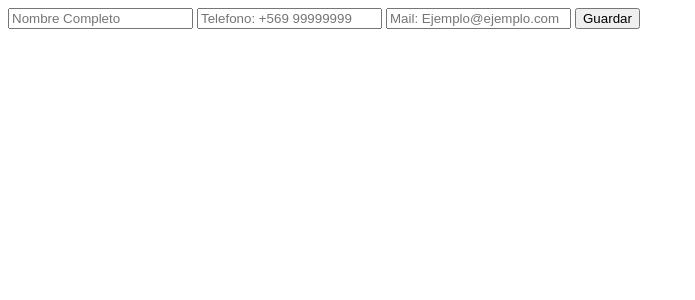
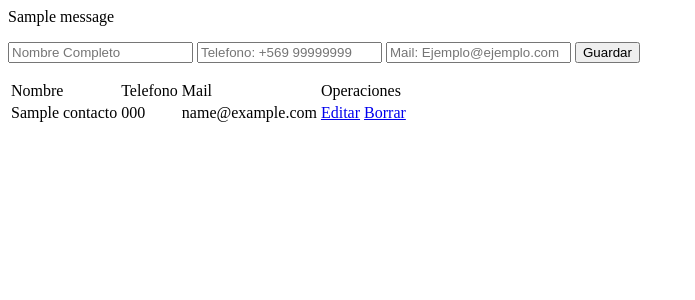
Before and after one commit to coderiksando/FlaskPrueba, a Flask app: page / in a window 1280 px wide. Shown: the top 300 px of the page, without its empty margins (0-695 px from the left). Run offline with Flask 2, Linux system fonts and the light colour scheme; tables that the repository leaves empty or names only in its code hold one stand-in row (values such as "Sample post"); one stand-in notice (Sample message) is shown; some libraries are stand-ins or nearby versions.

Commit message:
Agregan funciones
Se agrega funcion editar y borrar, ademas de tabla de datos sin estilo

```diff
--- a/App.py
+++ b/App.py
@@ -1,6 +1,7 @@
-from flask import Flask, render_template, request   #se importa la clase flask y funcion para renderizar vistas
+from flask import Flask, render_template, request, redirect, url_for, flash   #se importa la clase flask y funcion para renderizar vistas, para manejar urls, ademas de enviar mensajes a las vistas
 from flask_mysqldb import MySQL                     #se importa la clase de mysql es necesario para llevar a cabo conexion
 
+#Conexion con MySQL
 app = Flask(__name__)
 app.config['MYSQL_HOST'] = 'localhost'              #se establece nombre del host, y los valores de la base de datos
 app.config['MYSQL_USER'] = 'root'
@@ -8,9 +9,15 @@ app.config['MYSQL_PASSWORD'] = ''
 app.config['MYSQL_DB'] = 'test'
 mysql = MySQL(app)                                  #se conservan las conexiones de mysql en variable, se entrega como parametro de conexion las variables de app
 
+#Configuracion de sesiones
+app.secret_key = 'miclavesecreta'
+
 @app.route('/')                                     #cuando inicie el home de la app ingresa a la funcion index
 def Index():
-    return render_template('index.html')
+    cur = mysql.connection.cursor()                 #creamos un cursor para hacer consultas en la base de datos
+    cur.execute('SELECT * FROM contactos')          #creamos la consulta que llenará nuestra tabla
+    datos = cur.fetchall()                          #almacenamos los datos de la consulta en una variable
+    return render_template('index.html', contactos = datos)     #enviamos la variable a ser renderizada
 
 @app.route('/AñadirContactos', methods=['POST'])    #se declara la ruta y el metodo por el cual se llamara la funcion
 def AñadirContactos():
@@ -23,15 +30,42 @@ def AñadirContactos():
         (Nombre, Telefono, Mail))
         mysql.connection.commit()
 
-        return 'Recibido'
+        flash('Contacto agregado satisfactoriamente')   #texto que se envia para mostrar en la vista
+        return redirect(url_for('Index'))           #redireccionamos a la funcion que procesa en este caso Index
 
-@app.route('/EditarContactos')
-def EditarContactos():
-    return 'EditarContactos'
+@app.route('/EditarContactos/<id>')                     #recibimos el valor extra y lo guardamos en la variable id
+def Obtener_Contacto(id):
+    cur = mysql.connection.cursor()                     #generamos un cursor que se conecte con la base de datos
+    cur.execute('SELECT * FROM contactos WHERE id = %s', (id))   #ejecutamos la consulta a la base de datos
+    dato = cur.fetchall()                               #guardamos los datos en una variable
+    return render_template('EditarContactos.html', contacto = dato[0])  #renderizamos la vista para editar contactos
 
-@app.route('/BorrarContactos')
-def BorrarContactos():
-    return 'BorrarContactos'
+@app.route('/Actualizar/<id>', methods=['POST'])        #se define la ruta que se manejara y el tipo de metodo
+def Actualizar_Contacto(id):
+    if (request.method == 'POST'):                      #obtenemos los datos del formulario
+        Nombre = request.form["Nombre"]
+        Telefono = request.form['Telefono']
+        Mail = request.form['Mail']
+    cur = mysql.connection.cursor()                     #creamos el cursor que realiza la conexion a la base de datos
+    cur.execute("""
+         UPDATE contactos
+         SET Nombre = %s,
+             Telefono = %s,
+             Mail = %s
+         WHERE id = %s
+    """, (Nombre, Telefono, Mail, id))                  #generamos la consulta a la base de datos, se usan tres comillas para hacer uso de saltos de linea
+    mysql.connection.commit()                           #guardamos los cambios en la base de datos
+    flash('Contacto Actualizado Correctamente')         #enviamos un mensaje mediante flash
+    return redirect(url_for('Index'))                   #redirigimos a la funcion Index
+
+@app.route('/BorrarContactos/<string:id>')              #en la ruta recibimos un string que lo llamaremos id
+def BorrarContactos(id):
+    cur = mysql.connection.cursor()                     #creamos un cursor para hacer consultas a la base de datos
+    cur.execute('DELETE FROM contactos WHERE id = {0}'. format(id))     #ejecutamos la funcion que borra pasandole el dato id
+    mysql.connection.commit()
+
+    flash('Contacto eliminado satisfactoriamente')      #texto que se envia a la vista para mostrarlo
+    return redirect(url_for('Index'))                   #redireccionamos con la funcion Index
 
 if __name__ == '__main__':
     app.run(port = 8000, debug = True)        #se corre la app y se entrega un puerto de servidor, ademas se activa el debuger
--- /dev/null
+++ b/templates/EditarContactos.html
@@ -0,0 +1,6 @@
+<form action="/Actualizar/{{contacto.0}}" method="POST">  <!-- Creamos un formulario con los datos cargados-->
+    <input type="text" name="Nombre" placeholder="Nombre Completo" value="{{contacto.1}}">
+    <input type="text" name="Telefono" placeholder="Telefono: +569 99999999" value="{{contacto.2}}">
+    <input type="email" name="Mail" placeholder="Mail: Ejemplo@ejemplo.com" value="{{contacto.3}}">
+    <button type="submit">Guardar</button>
+</form>
--- a/templates/index.html
+++ b/templates/index.html
@@ -1,6 +1,35 @@
+{% with mensajes = get_flashed_messages() %}        <!-- Creamos variable mensaje y le asignamos el valor que enviamos desde el controlador-->
+{% if mensajes %}
+    {% for mensaje in mensajes%}
+        <p>{{mensaje}}</p>
+    {% endfor %}
+{% endif %}
+{% endwith %}
 <form action="/AñadirContactos" method="POST">
     <input type="text" name="Nombre" placeholder="Nombre Completo">
     <input type="text" name="Telefono" placeholder="Telefono: +569 99999999">
     <input type="email" name="Mail" placeholder="Mail: Ejemplo@ejemplo.com">
     <button type="submit">Guardar</button>
 </form>
+
+<table>
+    <thead>
+        <tr>
+            <td>Nombre</td>
+            <td>Telefono</td>
+            <td>Mail</td>
+            <td>Operaciones</td>
+        </tr>
+    </thead>
+    <tbody>
+        {% for contacto in contactos %}     <!-- Recorremos la variable enviada y extraemos los datos-->
+            <td>{{contacto.1}}</td>
+            <td>{{contacto.2}}</td>
+            <td>{{contacto.3}}</td>
+            <td>                            <!-- Agregamos botones con referian al contacto para trabajarlos mejor-->
+                <a href="/EditarContactos/{{contacto.0}}">Editar</a>
+                <a href="/BorrarContactos/{{contacto.0}}">Borrar</a>
+            </td>
+        {% endfor %}
+    </tbody>
+</table>
```
